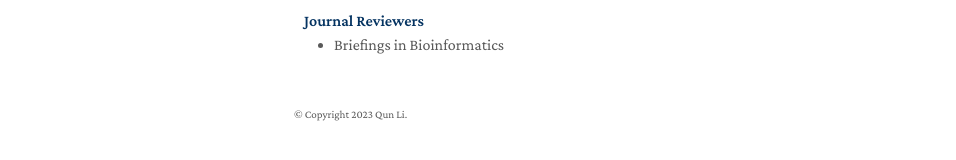
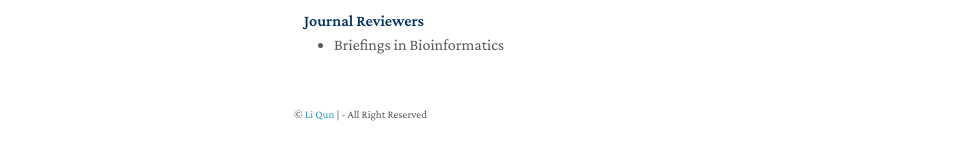
Before and after one commit to liqunbio/liqunbio.github.io, a Jekyll site: the page built from index.md, in a window 1280 px wide and 900 px high, scrolled down 2607 px. Shown: the part 705-865 px from the top of the window, without its empty margins (176-1132 px from the left). Built offline with Jekyll 4.4.1, drawn with Linux system fonts in a browser that asks for light colours; nearby versions of some CDN libraries; a style sheet for code colours, icons or effects is not loaded; our own code applies the rules of GitHub Pages for plain Markdown files.

Commit message:
Update homepage.html

```diff
--- a/_layouts/homepage.html
+++ b/_layouts/homepage.html
@@ -90,7 +90,7 @@
       <br>
 
       {% if site.enable_footnote %}
-      <p><small>© Copyright 2023 Qun Li.</small></p>
+      <p><small> © <a href="mailto:liqunfudan@gmail.com">Li Qun</a> | - All Right Reserved </small></p>
       {% endif %}
 
       </section>
```
